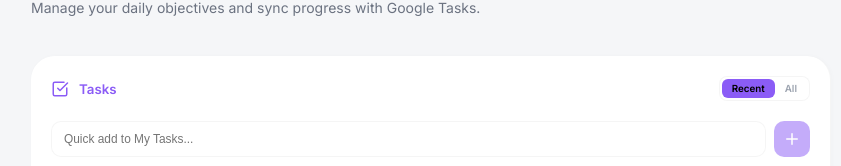
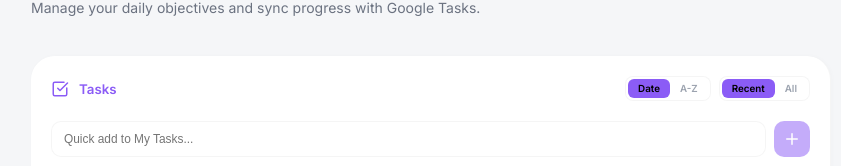
Before and after one commit to youngtm60/google-dashboard, a Next.js app: page /tasks in a window 1280 px wide. Shown: the part 123-289 px from the top of the page, without its empty margins (229-1070 px from the left). Built offline with nearby package versions, Linux system fonts and the light colour scheme; no server answers.

Commit message:
feat: add date/alphabetical sort toggle to TasksWidget

```diff
--- a/src/components/TasksWidget.tsx
+++ b/src/components/TasksWidget.tsx
@@ -17,6 +17,7 @@ export default function TasksWidget({ maxHeight = "none" }: { maxHeight?: string
   const [newTaskTitle, setNewTaskTitle] = useState('');
   const [searchQuery, setSearchQuery] = useState('');
   const [viewMode, setViewMode] = useState<'recent' | 'all'>('recent');
+  const [sortBy, setSortBy] = useState<'date' | 'alpha'>('date');
 
   // States for actions
   const [isAdding, setIsAdding] = useState(false);
@@ -81,10 +82,21 @@ export default function TasksWidget({ maxHeight = "none" }: { maxHeight?: string
   if (isLoading) return <WidgetSkeleton />;
 
   // Filter and Search logic
-  const displayTasks = (tasks?.filter((t: any) => t.status !== 'completed') || []).filter((task: any) => {
+  let displayTasks = (tasks?.filter((t: any) => t.status !== 'completed') || []).filter((task: any) => {
     const query = searchQuery.toLowerCase();
     return task.title.toLowerCase().includes(query) ||
            (task.listName && task.listName.toLowerCase().includes(query));
+  });
+
+  // Apply sorting
+  displayTasks = [...displayTasks].sort((a: any, b: any) => {
+    if (sortBy === 'alpha') {
+      return a.title.localeCompare(b.title);
+    } else {
+      const timeA = a.due ? new Date(a.due).getTime() : (a.updated ? new Date(a.updated).getTime() : 0);
+      const timeB = b.due ? new Date(b.due).getTime() : (b.updated ? new Date(b.updated).getTime() : 0);
+      return timeB - timeA;
+    }
   });
 
   const finalTasks = viewMode === 'recent' ? displayTasks.slice(0, 10) : displayTasks;
@@ -98,7 +110,22 @@ export default function TasksWidget({ maxHeight = "none" }: { maxHeight?: string
           <h3 style={{ fontWeight: 600, fontSize: "0.95rem" }}>Tasks</h3>
         </div>
 
-        {/* View Mode Toggle */}
+        {/* Sort & View Mode Toggles */}
+        <div style={{ display: "flex", gap: "8px" }}>
+          <div style={{ background: "rgba(255,255,255,0.05)", padding: "2px", borderRadius: "8px", display: "flex", border: "1px solid var(--glass-border)" }}>
+            <button
+              onClick={() => setSortBy('date')}
+              style={{ padding: "4px 10px", borderRadius: "6px", fontSize: "0.7rem", fontWeight: 600, background: sortBy === 'date' ? "var(--accent-secondary)" : "transparent", color: sortBy === 'date' ? "black" : "var(--text-muted)", transition: "all 0.2s" }}
+            >
+              Date
+            </button>
+            <button
+              onClick={() => setSortBy('alpha')}
+              style={{ padding: "4px 10px", borderRadius: "6px", fontSize: "0.7rem", fontWeight: 600, background: sortBy === 'alpha' ? "var(--accent-secondary)" : "transparent", color: sortBy === 'alpha' ? "black" : "var(--text-muted)", transition: "all 0.2s" }}
+            >
+              A-Z
+            </button>
+          </div>
           <div style={{ background: "rgba(255,255,255,0.05)", padding: "2px", borderRadius: "8px", display: "flex", border: "1px solid var(--glass-border)" }}>
             <button
               onClick={() => { setViewMode('recent'); setSearchQuery(''); }}
@@ -112,6 +139,7 @@ export default function TasksWidget({ maxHeight = "none" }: { maxHeight?: string
             >
               All
             </button>
+          </div>
         </div>
       </div>
 
```
Lines whose indentation alone changed are shown as unchanged.
